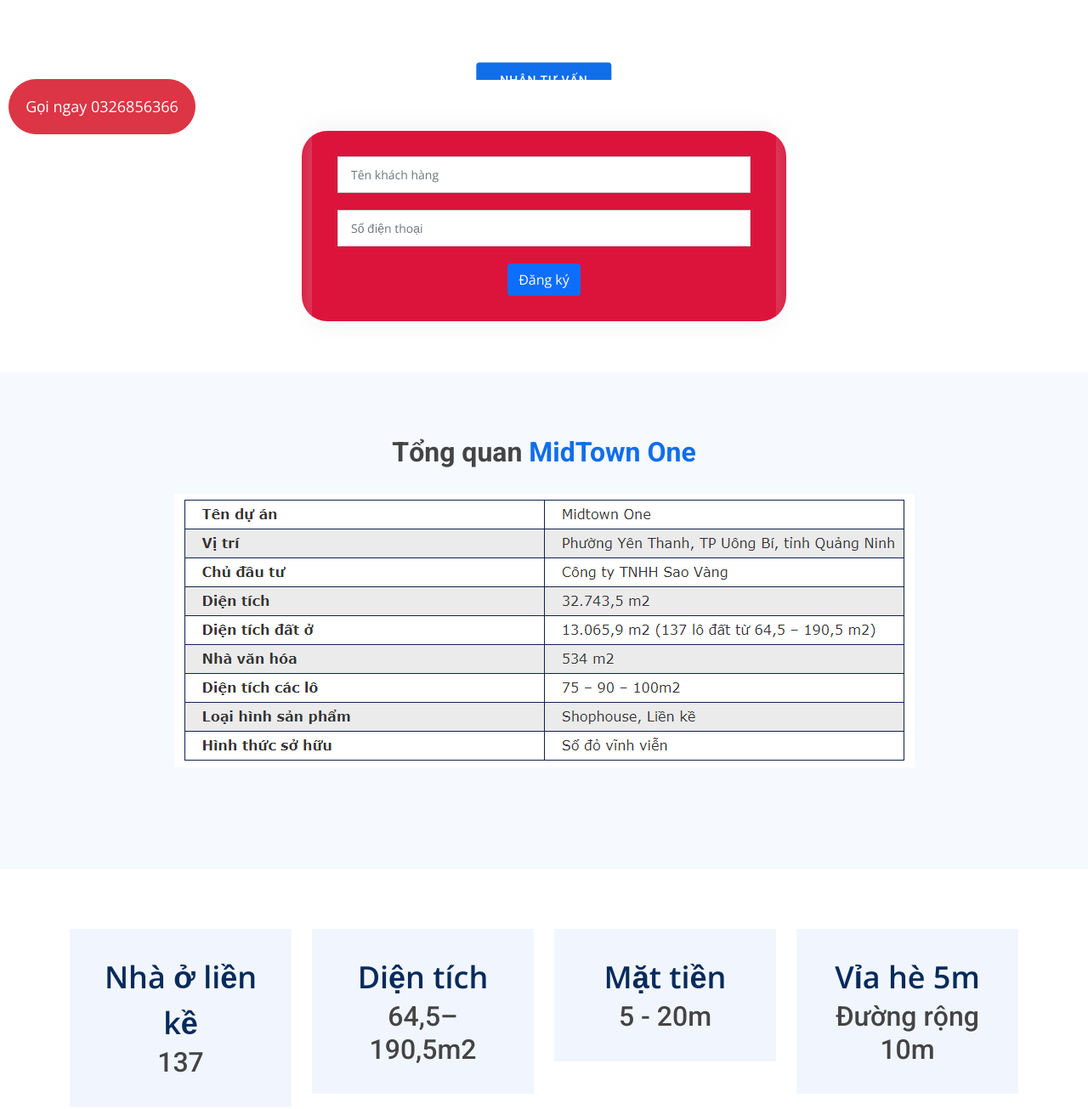
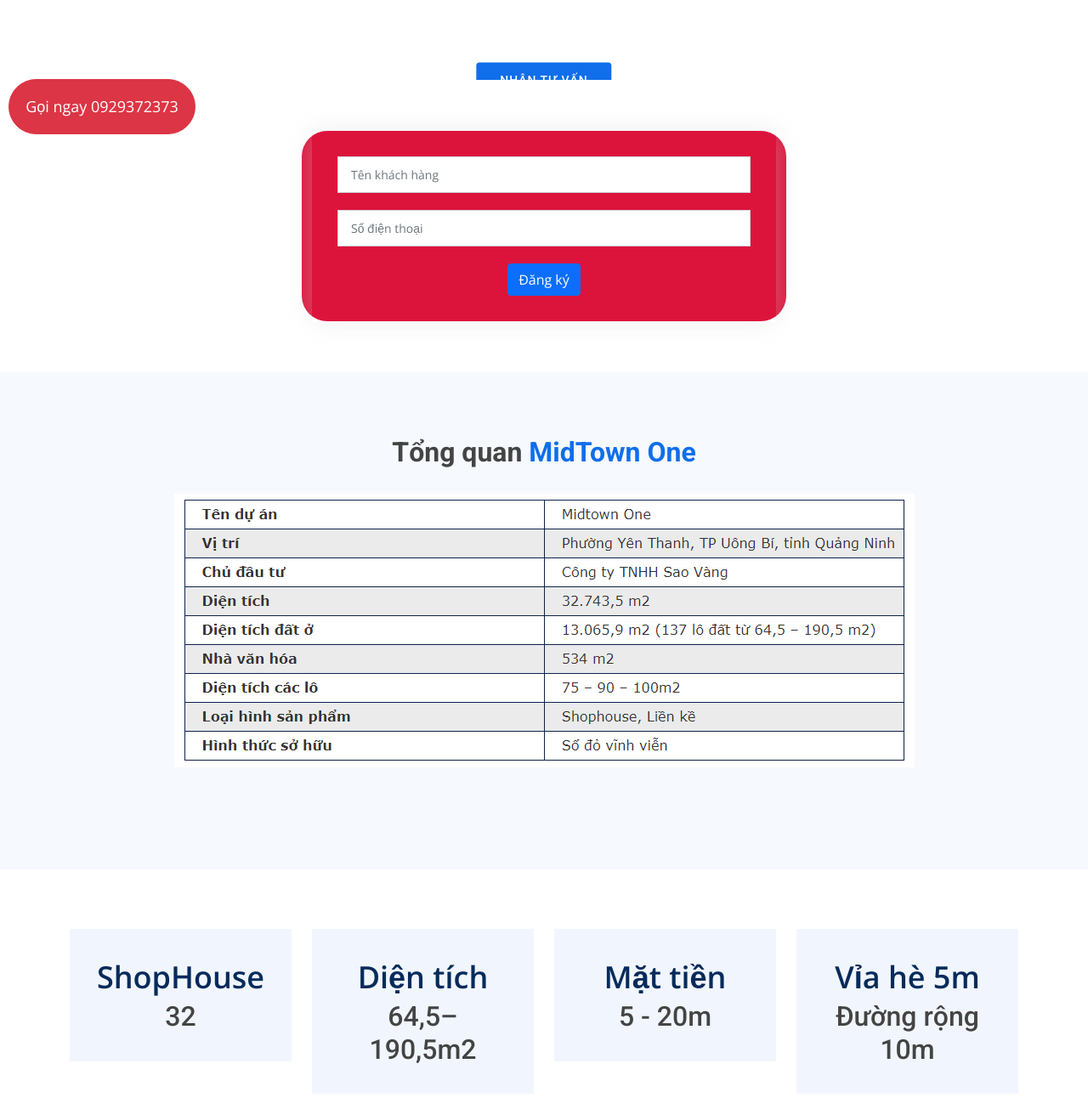
Before and after one commit to tungvl99ql/LandingpageMidtower, a plain HTML site: page index.html in a window 1280 px wide. Shown: the part 632-1937 px from the top of the page at 85% size. Drawn offline with nearby package versions, Linux system fonts and the light colour scheme.

Commit message:
Update index.html

```diff
--- a/index.html
+++ b/index.html
@@ -339,8 +339,8 @@
           <div class="col-lg-3 col-md-6">
             <div class="count-box">
               <!-- <i class="house"></i> -->
-              <span>Nhà ở liền kề</span>
-              <h2 data-purecounter-start="0" data-purecounter-end="137" data-purecounter-duration="1"
+              <span>ShopHouse</span>
+              <h2 data-purecounter-start="0" data-purecounter-end="32" data-purecounter-duration="1"
                 class="purecounter"></h2>
             </div>
           </div>
@@ -1110,7 +1110,7 @@
     type="button" class="btn btn-danger">Gọi ngay 0326856366</button> -->
 
     <button  onclick="window.open('tel:0929372373');"  style="border-radius: 50px 50px;font-size: 18px;position:fixed;left: 10px;bottom: 10px;width: 220px;height: 65px;"
-    type="button" class="btn btn-danger">Gọi ngay 0326856366</button>
+    type="button" class="btn btn-danger">Gọi ngay 0929372373</button>
 
   <button onclick="window.location.href='https://www.zalo.me/0326856366' "
     style="border-radius: 50px 50px;font-size: 18px;position:fixed;left: 10px;bottom: 500px;width: 100px;height: 70px;"
```
